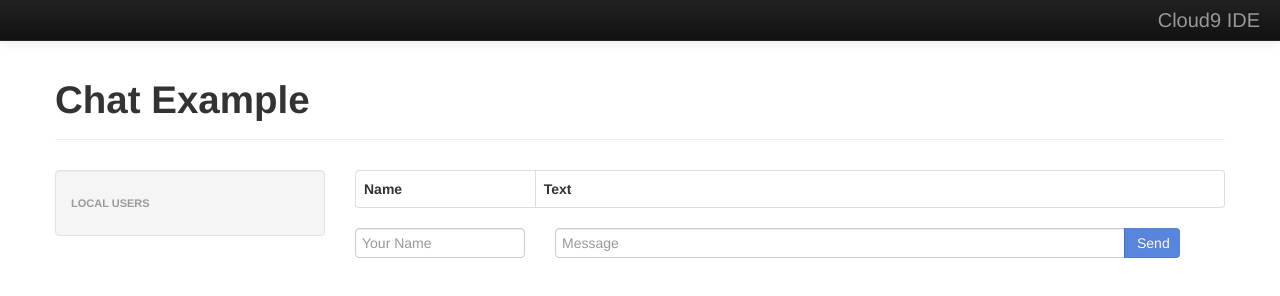
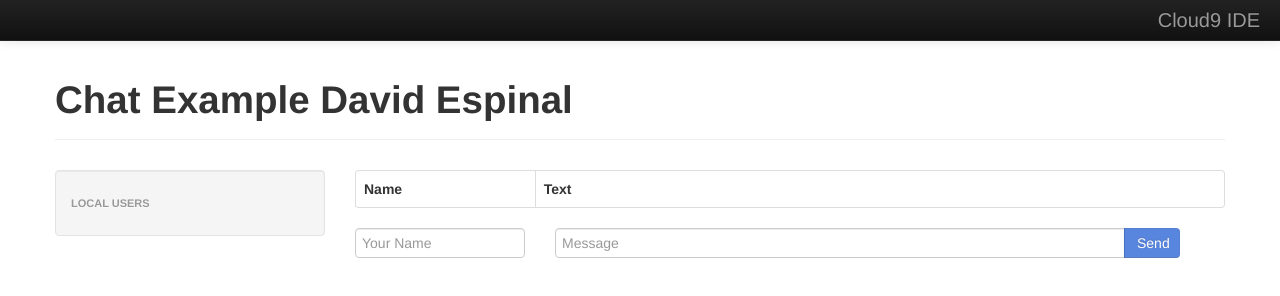
Before and after one commit to despinalr/sdi, a website: page client/index.html in a window 1280 px wide. Drawn offline with nearby package versions, Linux system fonts and the light colour scheme; no server answers.

Commit message:
Change Name

```diff
--- a/client/index.html
+++ b/client/index.html
@@ -55,7 +55,7 @@
         </div>
       </div>
       <div class="page-header">
-        <h1>Chat Example</h1>
+        <h1>Chat Example David Espinal</h1>
       </div>
       <div class="row">
         <div class="span3">
```
